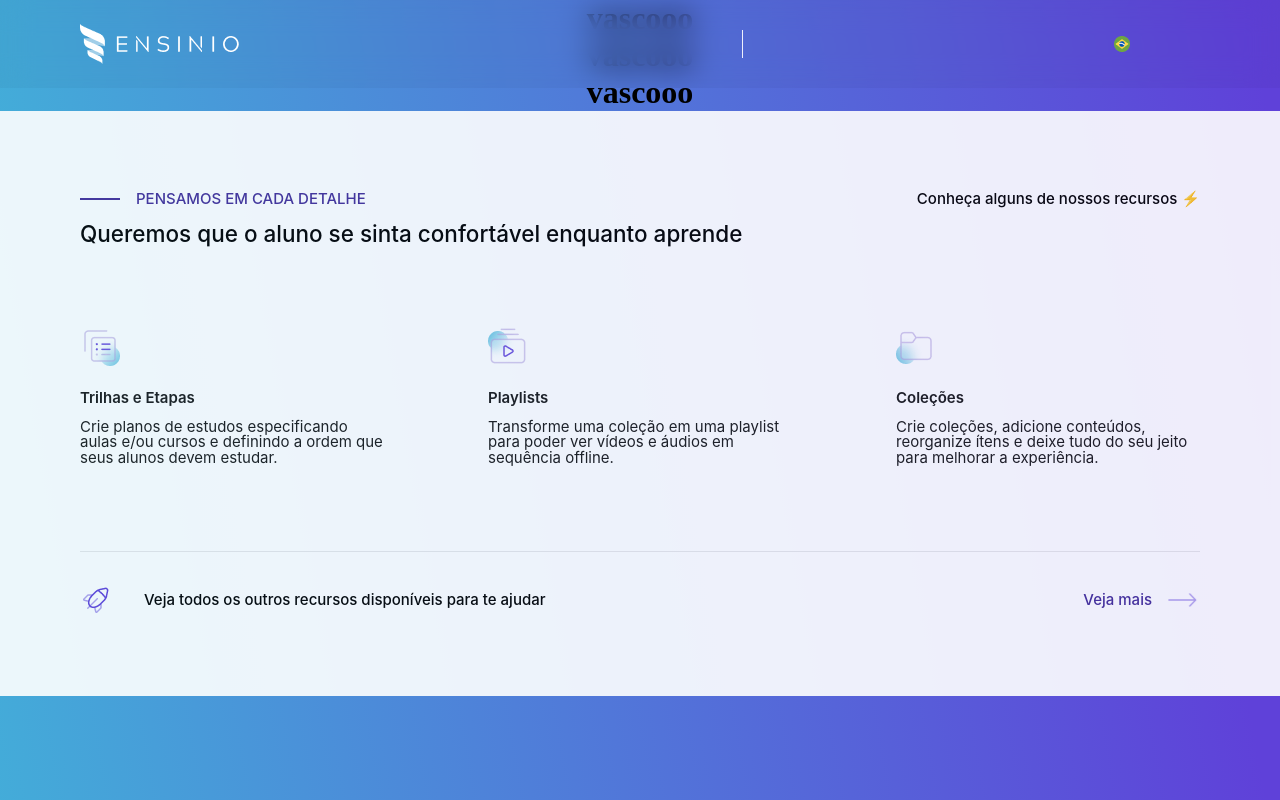
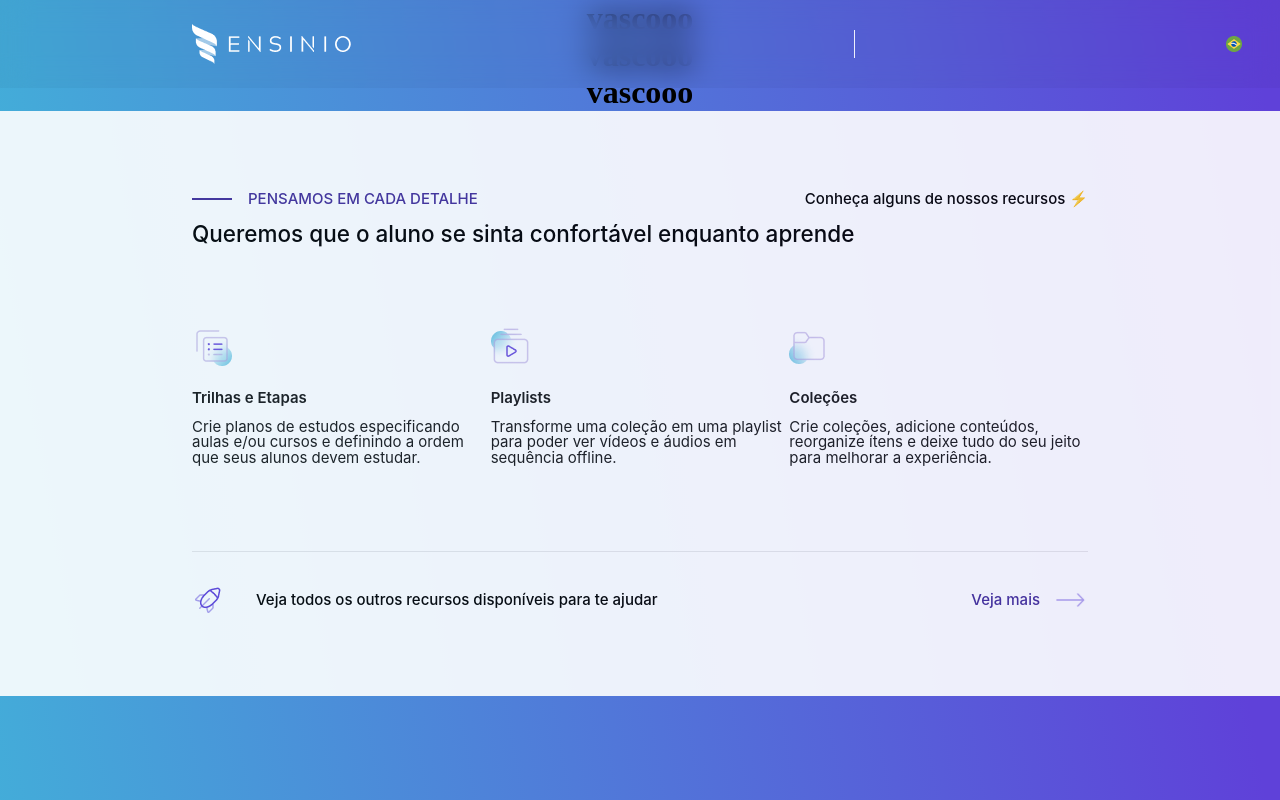
Before and after one commit to victorlabussiere/hero_next_challenge, a Next.js app: page / in a window 1280 px wide. Built offline with nearby package versions, Linux system fonts and the light colour scheme; data requests are answered from the project's data file.

Commit message:
layout fixes

```diff
--- a/components/ui/Layout.tsx
+++ b/components/ui/Layout.tsx
@@ -1,6 +1,6 @@
 import PropTypes from 'prop-types'
 import Navbar from './Navbar/Navbar'
-import GlobalStyle from '../../pages/styles/globals'
+import GlobalStyle from '../../styles/globals'
 import { selectPropsObj } from './types'
 
 interface LayoutProps {
--- a/components/ui/Navbar/navbar.styles.tsx
+++ b/components/ui/Navbar/navbar.styles.tsx
@@ -4,7 +4,7 @@ import { animationHorizontal, fontStyle, navElementsHover, responsiveHiddenDispl
 export const NavWrapper = styled.nav`
     display: flex;
     align-items: center;
-    justify-content: space-evenly;
+    justify-content: space-between;
 
     position: fixed;
     top: 0;
@@ -13,7 +13,7 @@ export const NavWrapper = styled.nav`
 
     width: 100vw;
     height: 88px;
-    padding: .5rem 5rem;
+    padding: .5rem 15vw;
 
     background: rgba(0, 0, 0, 0.03);
     backdrop-filter: blur(15px);
--- a/pages/api/cardsdata.ts
+++ b/pages/api/cardsdata.ts
@@ -1,9 +1,9 @@
 import type { NextApiRequest, NextApiResponse } from 'next'
-import { CardMain } from '../../components/ui/Cards/types'
+import { CardData } from '../../components/ui/Cards/types'
 
-export default async function handler(req: NextApiRequest, res: NextApiResponse<CardMain[]>) {
+export default async function handler(req: NextApiRequest, res: NextApiResponse<CardData[]>) {
 
-  const data: Promise<CardMain[]> = fetch('http://localhost:3001/cards')
+  const data: Promise<CardData[]> = fetch('http://localhost:3001/cards')
     .then(res => res.json())
     .catch(err => (err.message).json())
 
--- a/pages/index.tsx
+++ b/pages/index.tsx
@@ -3,17 +3,19 @@ import Image from "next/image"
 
 import { useEffect, useState } from "react"
 import { CardList } from "../components/ui/Cards/CardsList"
-import { SectionContainer, SectionWrapper, SectionFooterWrapper } from "./styles/index.styles"
+import { SectionContainer, SectionWrapper, SectionFooterWrapper } from "../styles/styles"
 
 export default function Home() {
 
   const [cardList, setCardList] = useState([])
 
   useEffect(() => {
+
     fetch('/api/cardsdata')
       .then(res => res.json())
       .then(data => setCardList(data))
       .catch(err => console.log('error', err))
+
   }, [])
 
   return (
--- a/pages/styles/index.styles.ts
+++ b/styles/styles.ts
@@ -1,6 +1,6 @@
 import styled from "styled-components";
 
-import { fontStyle } from "../../components/ui/Utils.style";
+import { fontStyle } from "../components/ui/Utils.style";
 
 export const SectionWrapper = styled.section`
     background-color:#fff;
@@ -9,7 +9,7 @@ export const SectionWrapper = styled.section`
     flex-direction: column;
     gap: 4.25rem;
     width: 100%;
-    padding: 5rem;
+    padding: 5rem 10vw;
     @media (max-width: 1220px) {
         padding: 5rem 1.5rem;
         /* gap: 1rem; */
@@ -17,7 +17,7 @@ export const SectionWrapper = styled.section`
 `
 
 export const SectionContainer = styled.div`
-padding: 0;
+padding: 0 5vw;
 width: 100%;
 display: flex;
 flex-direction: column;
```
Also changed, not shown: styles/globals.ts (renamed from pages/styles/globals.ts).
